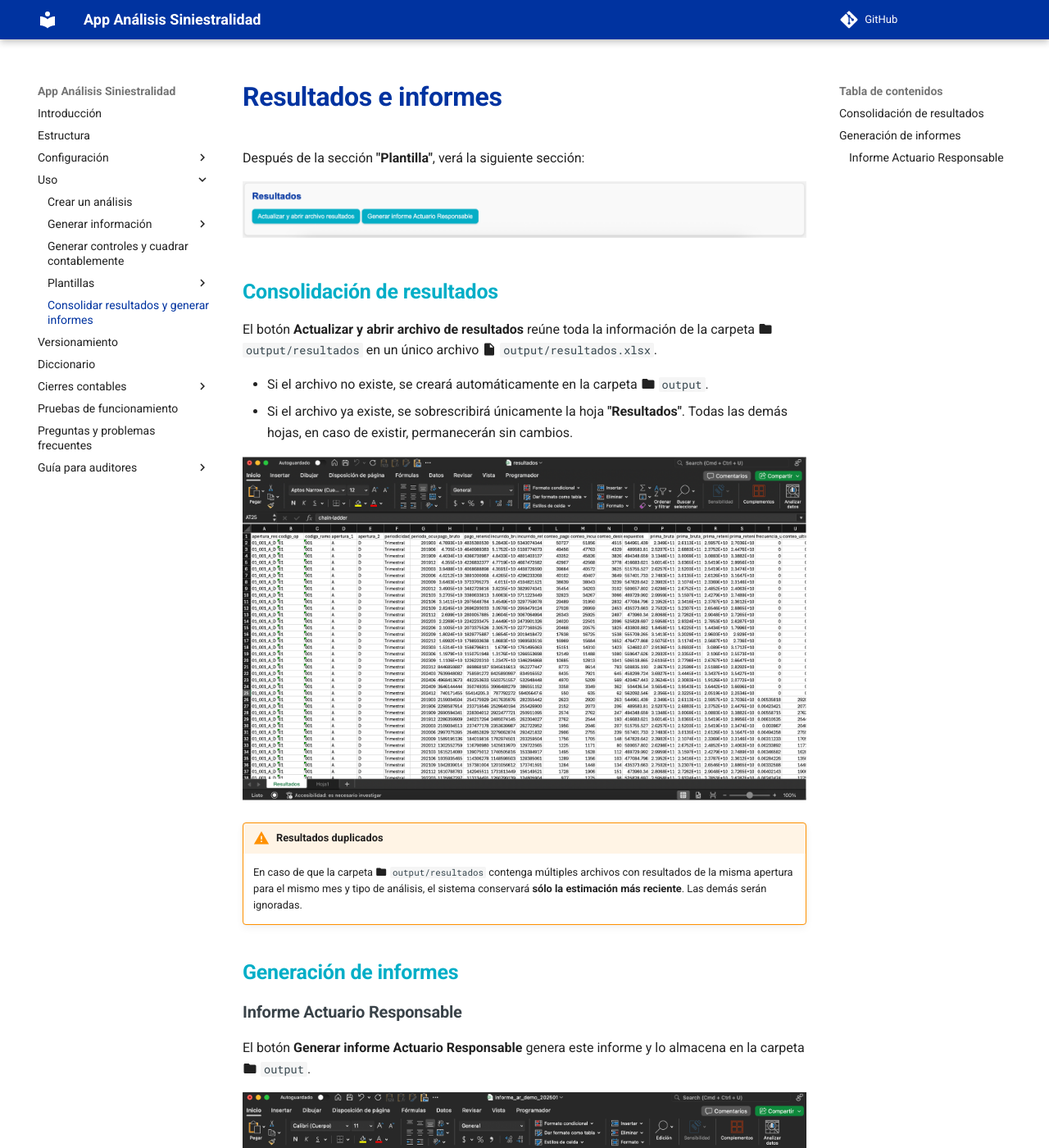
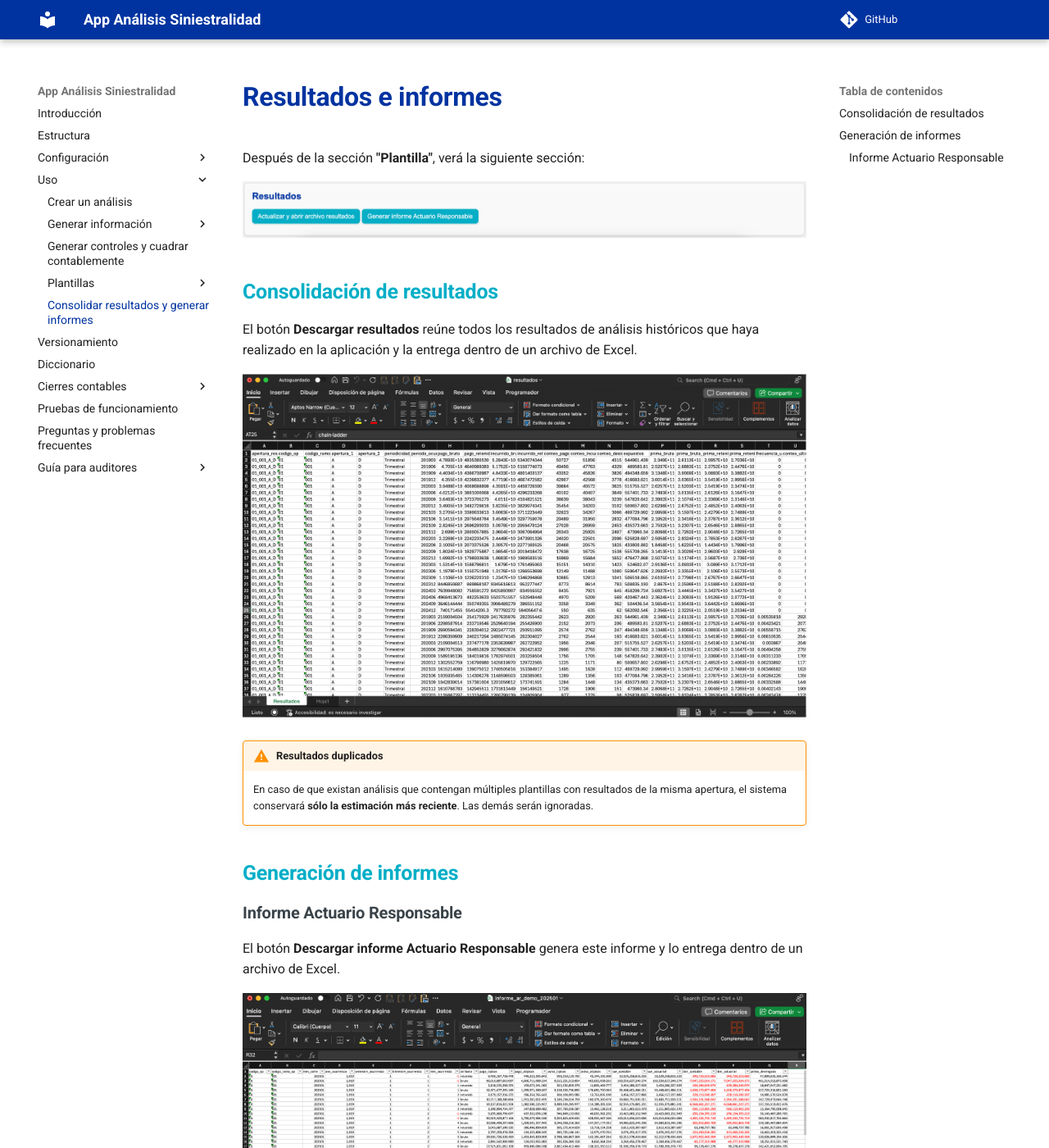
Before and after one commit to sebastobone/app-analisis-siniestralidad-docs, an MkDocs documentation site: the page built from docs/uso/resultados.md, in a window 1280 px wide and 1400 px high. Shown: the whole window at 82% size. Built offline with MkDocs 1.6.1 and Material for MkDocs 9.7.7, drawn with Linux system fonts in a browser that asks for light colours; comment, search, counter and statistics services are not loaded.

Commit message:
refactor: Adaptar seccion de resultados a version web

```diff
--- a/docs/uso/resultados.md
+++ b/docs/uso/resultados.md
@@ -6,20 +6,17 @@ Después de la sección **"Plantilla"**, verá la siguiente sección:
 
 ## Consolidación de resultados
 
-El botón **Actualizar y abrir archivo de resultados** reúne toda la información de la carpeta :material-folder: `output/resultados` en un único archivo :material-file: `output/resultados.xlsx`.
-
-- Si el archivo no existe, se creará automáticamente en la carpeta :material-folder: `output`.
-- Si el archivo ya existe, se sobrescribirá únicamente la hoja **"Resultados"**. Todas las demás hojas, en caso de existir, permanecerán sin cambios.
+El botón **Descargar resultados** reúne todos los resultados de análisis históricos que haya realizado en la aplicación y la entrega dentro de un archivo de Excel.
 
 ![Resultados.](assets/resultados/resultados.png)
 
 !!! warning "Resultados duplicados"
-    En caso de que la carpeta :material-folder: `output/resultados` contenga múltiples archivos con resultados de la misma apertura para el mismo mes y tipo de análisis, el sistema conservará **sólo la estimación más reciente**. Las demás serán ignoradas.
+    En caso de que existan análisis que contengan múltiples plantillas con resultados de la misma apertura, el sistema conservará **sólo la estimación más reciente**. Las demás serán ignoradas.
 
 ## Generación de informes
 
 ### Informe Actuario Responsable
 
-El botón **Generar informe Actuario Responsable** genera este informe y lo almacena en la carpeta :material-folder: `output`.
+El botón **Descargar informe Actuario Responsable** genera este informe y lo entrega dentro de un archivo de Excel.
 
 ![Informe AR.](assets/resultados/informe_ar.png)
```
